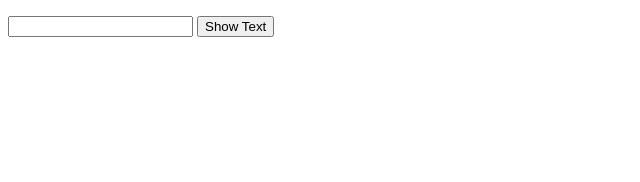
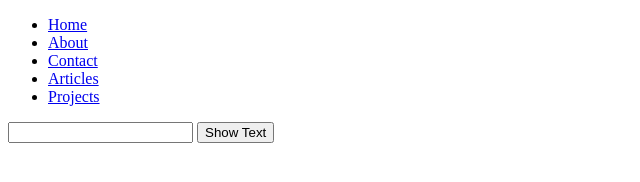
Before and after one commit to markmuthii/psb-js-foundations, a plain HTML site: page DOM/index.html in a window 1280 px wide. Shown: the whole page, without its empty margins (0-640 px from the left). Drawn offline with Linux system fonts and the light colour scheme.

Commit message:
DOM: Manipulating structure

```diff
--- a/DOM/index.html
+++ b/DOM/index.html
@@ -7,6 +7,10 @@
     <link rel="stylesheet" href="style.css" />
   </head>
   <body>
+    <nav>
+      <ul id="nav-links"></ul>
+    </nav>
+
     <p class="paragraph" id="para1"></p>
 
     <p id="output"></p>
--- a/DOM/script.js
+++ b/DOM/script.js
@@ -25,17 +25,95 @@
 // 4. Manipulate the structure
 // You can add, remove, or move elements in the DOM to change the structure of the page.
 
+const navLinks = [
+  {
+    href: "/",
+    text: "Home",
+  },
+  {
+    href: "about.html",
+    text: "About",
+  },
+  {
+    href: "contact.html",
+    text: "Contact",
+  },
+  {
+    href: "articles.html",
+    text: "Articles",
+  },
+  {
+    href: "projects.html",
+    text: "Projects",
+  },
+];
+
+// function functionName() {}
+
+// const functionName2 = () => {}; // arrow function syntax
+
+// Use each element of the array to build a li element
+// Attach the group of li elements to the html structure
+
+const navLinksContainer = document.getElementById("nav-links");
+
+// Option 1: Using innerHTML property
+// let links = "";
+
+// navLinks.forEach((link, i) => {
+//   links += `
+//   <li>
+//     <a href='${link.href}'>${link.text}</a>
+//   </li>`;
+// });
+
+// console.log(links);
+
+// navLinksContainer.innerHTML = links;
+
+// Option 2: Using DOM methods
+navLinks.forEach((links, i) => {
+  // Create the li element
+  const li = document.createElement("li");
+
+  // Create the a element
+  const a = document.createElement("a");
+
+  // Set the href attribute to the a element
+  a.href = links.href;
+
+  // Set text for the a element
+  const linkText = document.createTextNode(links.text);
+
+  // Append the linkText to the a
+  a.appendChild(linkText);
+
+  // Append the a element to the li element that you created above
+  li.appendChild(a);
+
+  // Append li element to the ul (navLinksContainer)
+  navLinksContainer.appendChild(li);
+});
+
 // 5. Manipulating the styling of elements
 // You can change the style of elements using the style property or by adding/removing classes.
+
+// Refer to the colour folder
 
 // 6. Dealing with EVENTS
 // You can respond to user actions (like clicks or form submissions) by adding event listeners.
 
+// Refer below and in the colour folder
+
+/**
+ * Exercise to apply events and content manipulation
+ */
 // Get references to the form and output elements by their IDs
 const form = document.getElementById("formID");
 const output = document.getElementById("output");
 
 // Add a submit event listener to the form
+form &&
   form.addEventListener("submit", function (event) {
     event.preventDefault(); // Prevent the default form submission behavior
 
```
Also changed, not shown: DOM/about.html (added, +19 -0 lines), DOM/articles.html (added, +18 -0 lines), DOM/contact.html (added, +18 -0 lines), DOM/projects.html (added, +19 -0 lines). Lines whose indentation alone changed are shown as unchanged.
